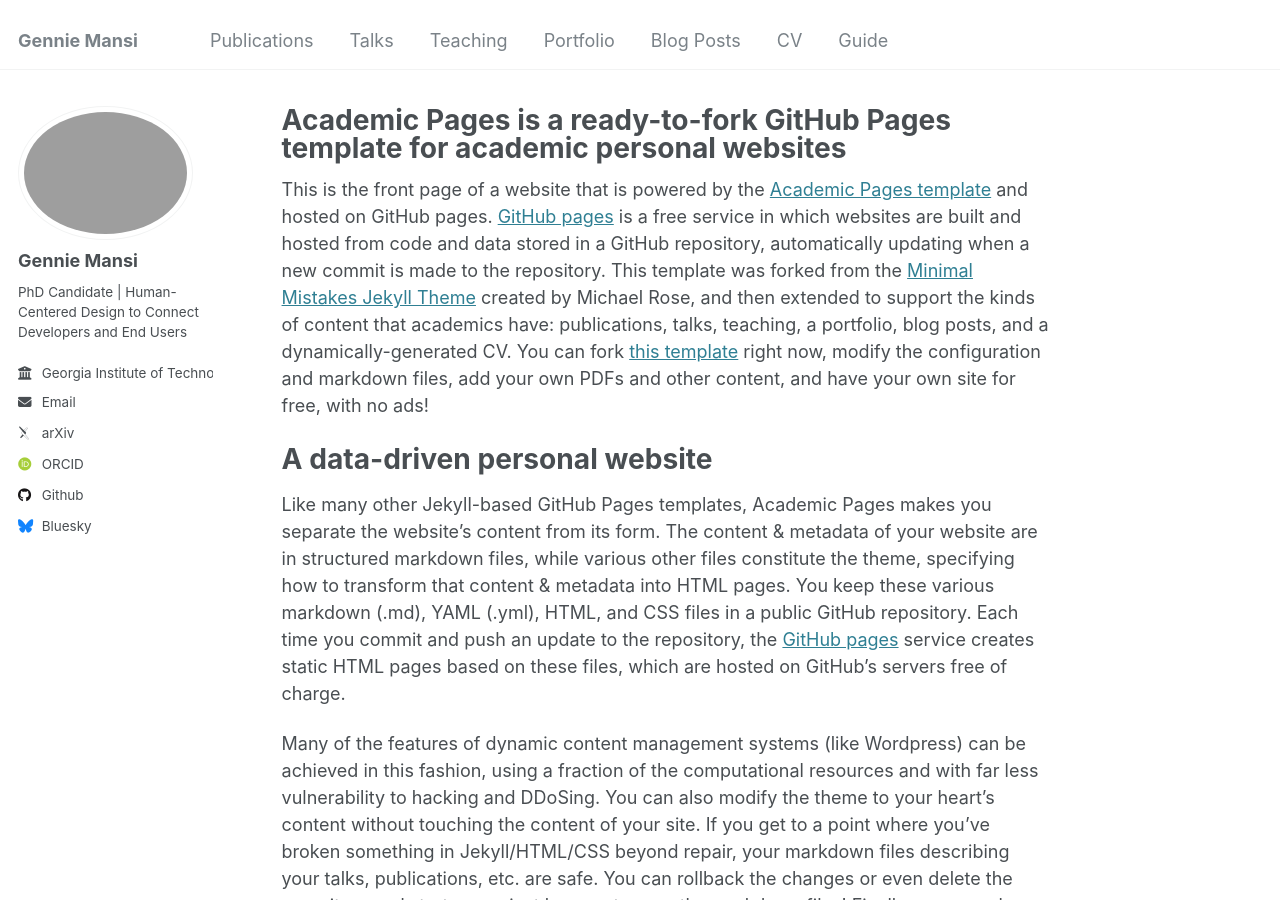
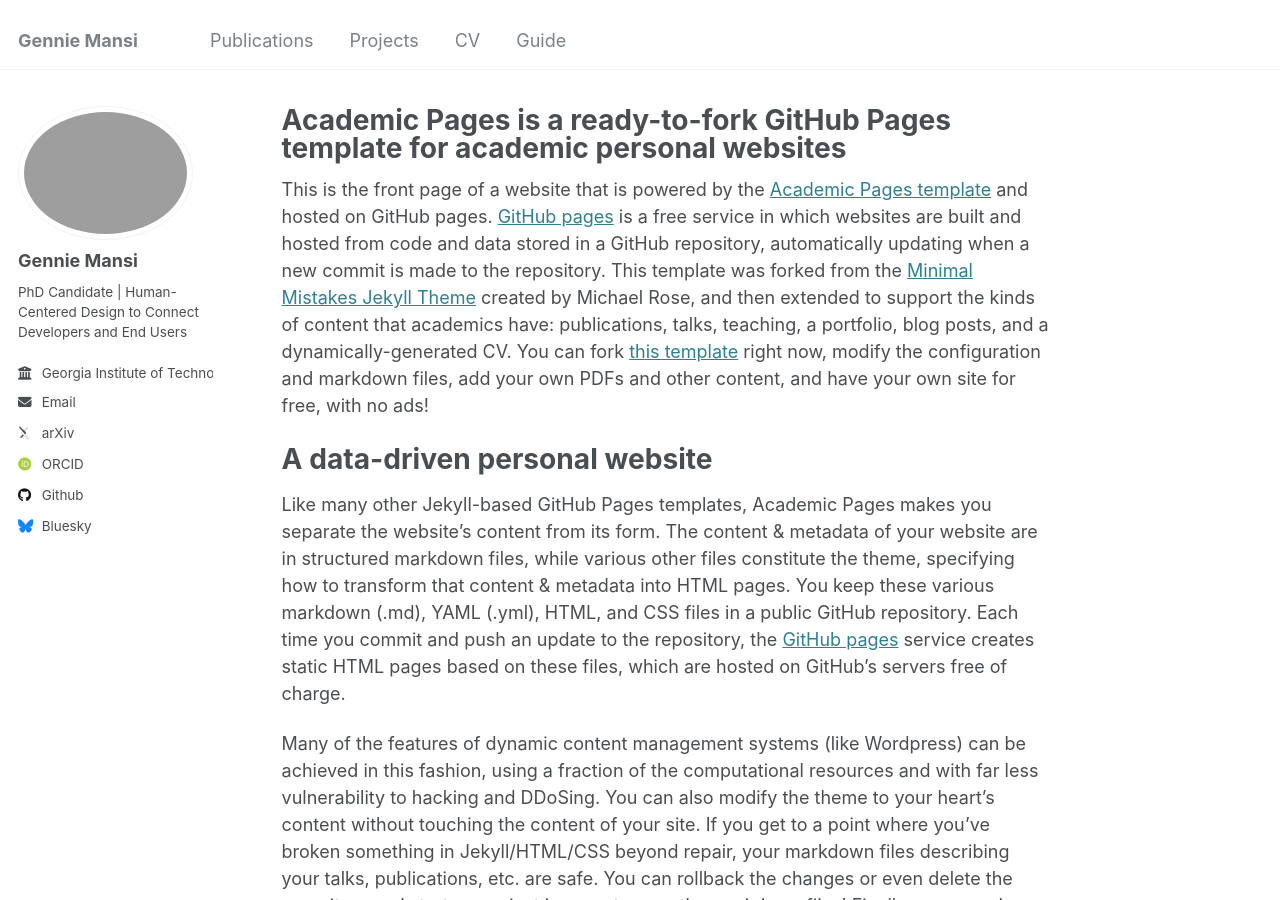
Before and after one commit to GIM494/gim494.github.io, a Jekyll site: the page built from _pages/about.md, in a window 1280 px wide and 900 px high. Built offline with Jekyll 4.4.1, drawn with Linux system fonts in a browser that asks for light colours; some web fonts are replaced.

Commit message:
edited navigation bar

```diff
--- a/_data/navigation.yml
+++ b/_data/navigation.yml
@@ -8,17 +8,8 @@ main:
   - title: "Publications"
     url: /publications/
 
-  - title: "Talks"
+  - title: "Projects"
     url: /talks/
-
-  - title: "Teaching"
-    url: /teaching/
-
-  - title: "Portfolio"
-    url: /portfolio/
-
-  - title: "Blog Posts"
-    url: /year-archive/
 
   - title: "CV"
     url: /cv/
```
